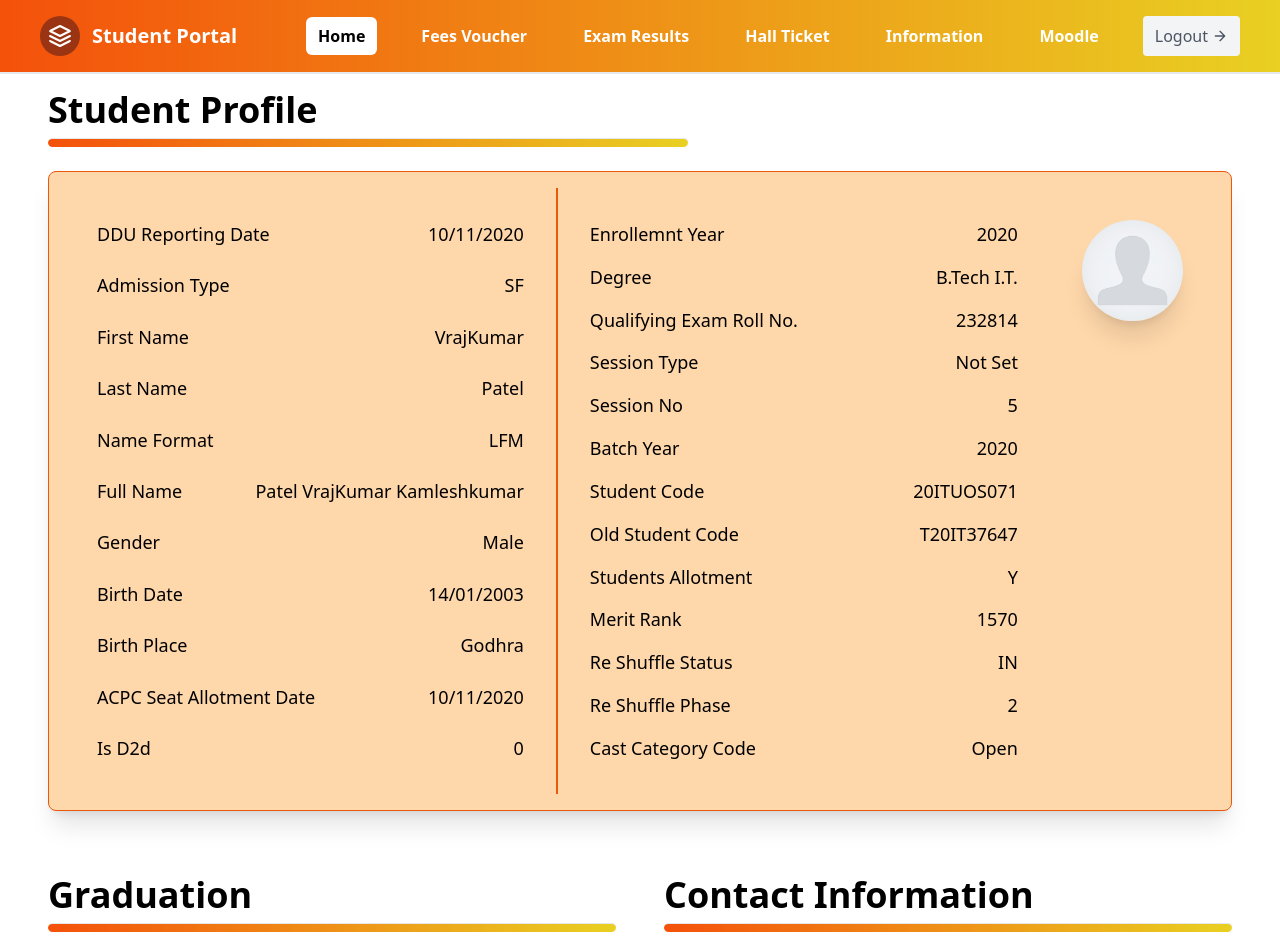
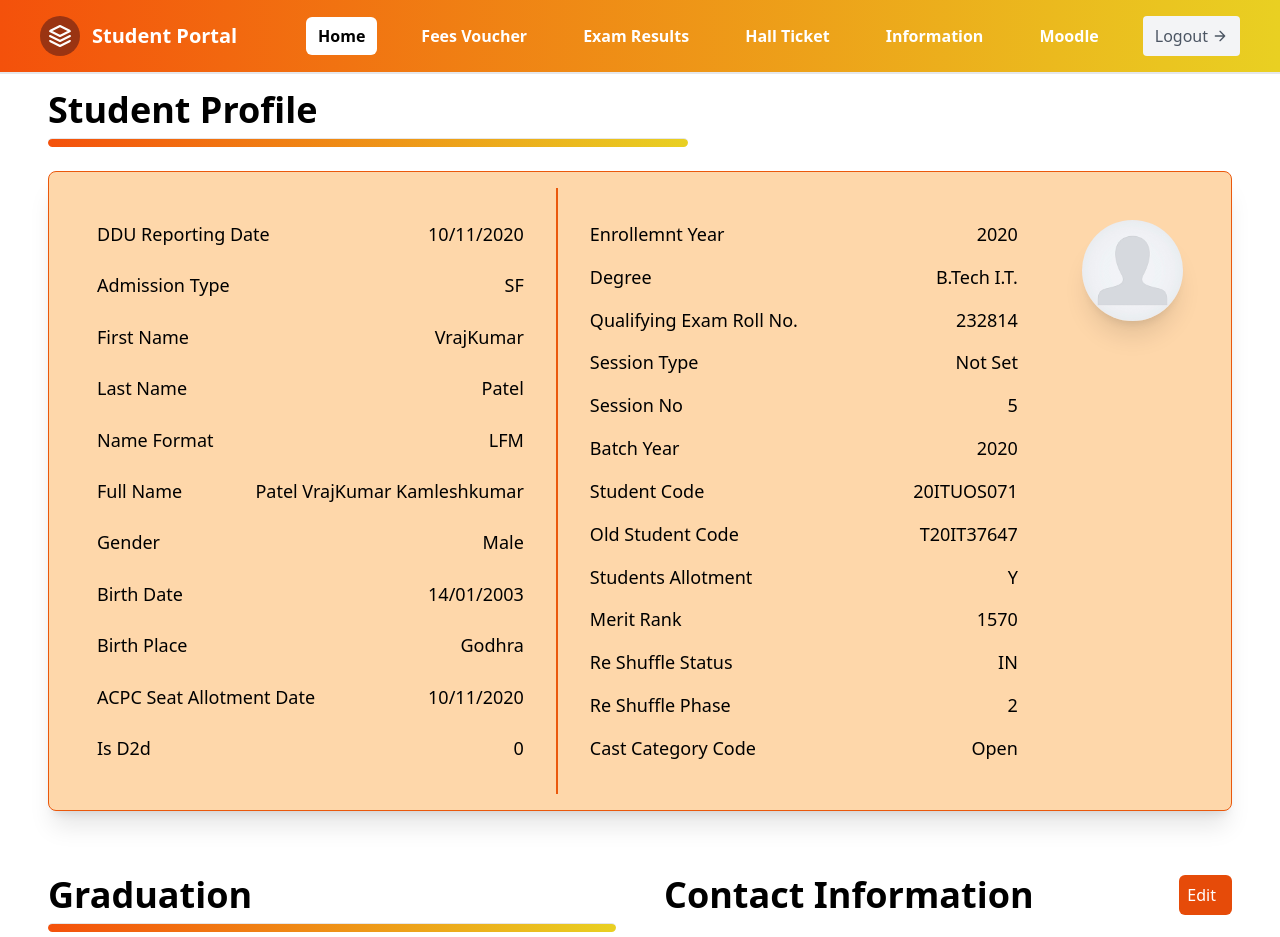
Before and after one commit to my1243/egovportal, a React (Create React App) app: page / in a window 1280 px wide. Shown: the top 937 px of the page. Built offline with nearby package versions, Linux system fonts and the light colour scheme.

Commit message:
Edit button added

```diff
--- a/src/components/Home/Contact.js
+++ b/src/components/Home/Contact.js
@@ -1,10 +1,17 @@
 import React from "react";
 
 const Contact = () => {
-    return(
+  return (
     <>
       <div className="lg:w-1/2 w-full">
-            <h1 className="my-4 text-4xl font-bold">Contact Information<hr className="rounded-full shadow-xl mt-2 pt-2 max-w-[40rem] bg-gradient-to-r from-[#f4510b]  to-[#e9d022]"/></h1>
+        <div className="flex justify-between items-center">
+          <h1 className="my-4 text-4xl font-bold">Contact Information</h1>
+          <button className="p-2 bg-[#e64b09] hover:text-orange-600 hover:bg-white ibs  text-white font-medium rounded-md flex gap-x-2 items-center transition-colors duration-300 ease-linear">
+            Edit
+            <i class="fa-solid fa-pen-to-square"></i>
+          </button>
+        </div>
+        <hr className="rounded-full shadow-xl mt-2 pt-1 max-w-[40rem] bg-gradient-to-r from-[#f4510b]  to-[#e9d022]" />
         <div className="h-80 font-medium rounded-lg border shadow-xl border-orange-500 px-8 py-4 flex justify-evenly flex-col bg-orange-200">
           <div className="flex justify-between">
             <h2>Address 1</h2>
@@ -49,7 +56,7 @@ const Contact = () => {
         </div>
       </div>
     </>
-    )
-}
+  );
+};
 
 export default Contact;
```
Lines whose indentation alone changed are shown as unchanged.
